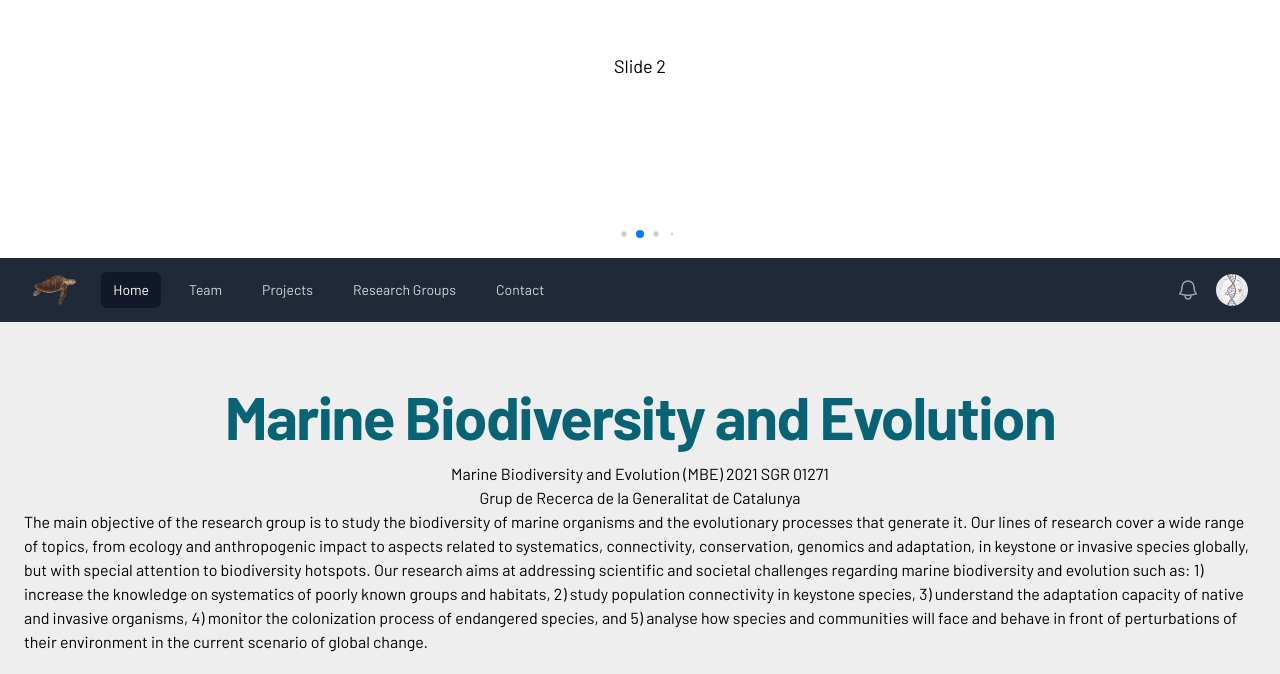
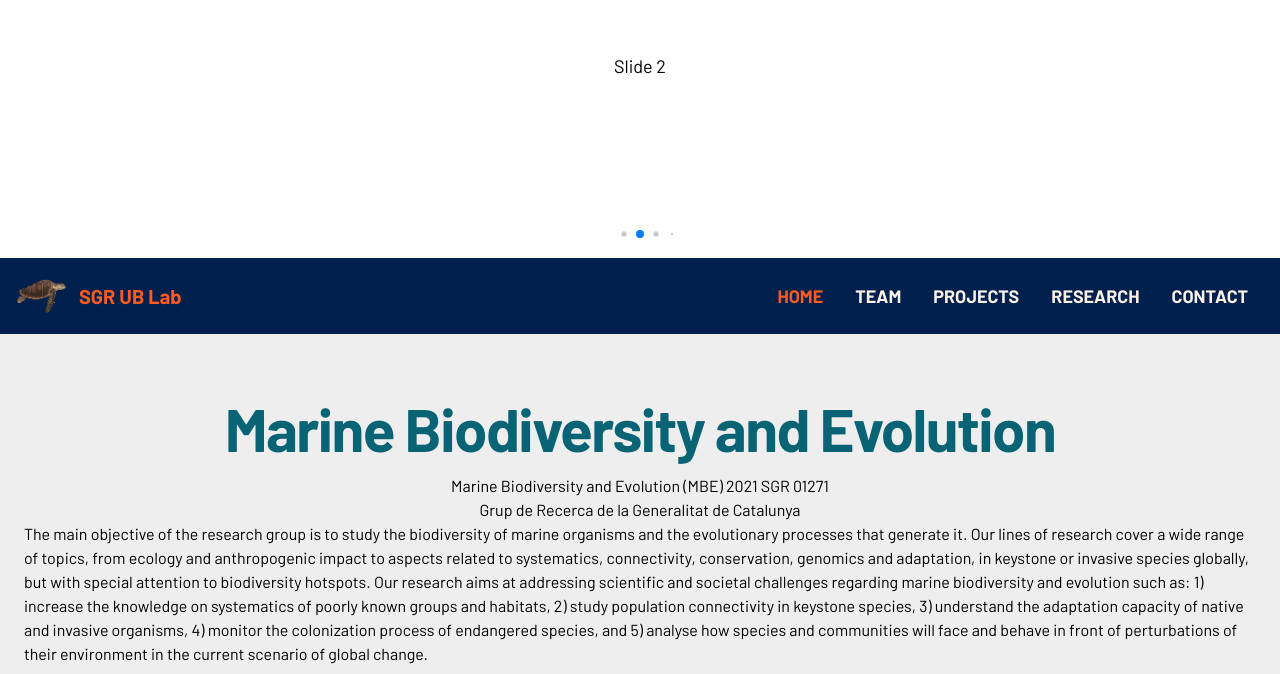
Before and after one commit to molivag/UB-SGR-Marine, a React (Vite) app: page / in a window 1280 px wide. Shown: the part 126-800 px from the top of the page. Built offline with nearby package versions, Linux system fonts and the light colour scheme.

Commit message:
El archivo original de NavBar cambio a .back y se agrega el archivo NavigationBar que contiene la barra de navegacion en uso, se agrega al componente header

```diff
--- a/src/components/Header.tsx
+++ b/src/components/Header.tsx
@@ -1,5 +1,5 @@
 // import MoveImages from "./Carousel";
-import Navigation_menu from "./Navigation";
+// import Navigation_menu from "./Navigation";
 import SwipImages from "./SwiperComp";
 
 // Import Swiper styles
@@ -8,6 +8,7 @@ import 'swiper/css/pagination';
 import 'swiper/css/navigation';
 
 import '../styles/styles.css';
+import MenuBar from "./NavigationBar";
 
 
 function HeaderComp() {
@@ -18,8 +19,9 @@ function HeaderComp() {
           {/* <MoveImages /> */}
 	  <SwipImages/>
         </div>
-        <div>
-          <Navigation_menu />
+        <div className="bg-UBfoothead">
+          {/* <Navigation_menu /> */}
+	  <MenuBar/>
         </div>
       </div>
     </header>
--- a/src/components/Navigation.tsx
+++ /dev/null
@@ -1,153 +0,0 @@
-import {
-  Disclosure,
-  DisclosureButton,
-  DisclosurePanel,
-  Menu,
-  MenuButton,
-  MenuItem,
-  MenuItems,
-} from "@headlessui/react";
-import { Bars3Icon, BellIcon, XMarkIcon } from "@heroicons/react/24/outline";
-
-const navigation = [
-  { name: "Home", href: "/", current: true },
-  { name: "Team", href: "/People", current: false },
-  { name: "Projects", href: "/Projects", current: false },
-  { name: "Research Groups", href: "/Groups", current: false },
-  { name: "Contact", href: "/Contact", current: false },
-  // { name: 'Calendar', href: '#', current: false },
-];
-
-function classNames(...classes: any[]) {
-  return classes.filter(Boolean).join(" ");
-}
-
-function Navigation_menu() {
-  return (
-    <Disclosure as="nav" className="bg-gray-800">
-      <div className="px-2 mx-auto max-w-7xl sm:px-6 lg:px-8">
-        <div className="relative flex items-center justify-between h-16">
-          <div className="absolute inset-y-0 left-0 flex items-center sm:hidden">
-            {/* Mobile menu button*/}
-            <DisclosureButton className="relative inline-flex items-center justify-center p-2 text-gray-400 group rounded-md hover:bg-gray-700 hover:text-white focus:ring-2 focus:ring-white focus:outline-hidden focus:ring-inset">
-              <span className="absolute -inset-0.5" />
-              <span className="sr-only">Open main menu</span>
-              <Bars3Icon
-                aria-hidden="true"
-                className="block size-6 group-data-open:hidden"
-              />
-              <XMarkIcon
-                aria-hidden="true"
-                className="hidden size-6 group-data-open:block"
-              />
-            </DisclosureButton>
-          </div>
-          <div className="flex items-center justify-center flex-1 sm:items-stretch sm:justify-start">
-            <div className="flex items-center shrink-0">
-              <img
-                alt="Your Company"
-                src="img/TortugaBoba.png" /* https://tailwindui.com/plus/img/logos/mark.svg?color=indigo&shade=500" */
-                className="w-auto h-8"
-              />
-            </div>
-            <div className="hidden sm:ml-6 sm:block">
-              <div className="flex space-x-4">
-                {navigation.map((item) => (
-                  <a
-                    key={item.name}
-                    href={item.href}
-                    aria-current={item.current ? "page" : undefined}
-                    className={classNames(
-                      item.current
-                        ? "bg-gray-900 text-white"
-                        : "text-gray-300 hover:bg-gray-700 hover:text-white",
-                      "rounded-md px-3 py-2 text-sm font-medium"
-                    )}
-                  >
-                    {item.name}
-                  </a>
-                ))}
-              </div>
-            </div>
-          </div>
-          <div className="absolute inset-y-0 right-0 flex items-center pr-2 sm:static sm:inset-auto sm:ml-6 sm:pr-0">
-            <button
-              type="button"
-              className="relative p-1 text-gray-400 bg-gray-800 rounded-full hover:text-white focus:ring-2 focus:ring-white focus:ring-offset-2 focus:ring-offset-gray-800 focus:outline-hidden"
-            >
-              <span className="absolute -inset-1.5" />
-              <span className="sr-only">View notifications</span>
-              <BellIcon aria-hidden="true" className="size-6" />
-            </button>
-
-            {/* Profile dropdown */}
-            <Menu as="div" className="relative ml-3">
-              <div>
-                <MenuButton className="relative flex text-sm bg-gray-800 rounded-full focus:ring-2 focus:ring-white focus:ring-offset-2 focus:ring-offset-gray-800 focus:outline-hidden">
-                  <span className="absolute -inset-1.5" />
-                  <span className="sr-only">Open user menu</span>
-                  <img
-                    alt=""
-                    src="img/bigADN.png"
-                    className="rounded-full size-8"
-                  />
-                </MenuButton>
-              </div>
-              <MenuItems
-                transition
-                className="absolute right-0 z-10 w-48 py-1 mt-2 bg-white shadow-lg origin-top-right rounded-md ring-1 ring-black/5 transition focus:outline-hidden data-closed:scale-95 data-closed:transform data-closed:opacity-0 data-enter:duration-100 data-enter:ease-out data-leave:duration-75 data-leave:ease-in"
-              >
-                <MenuItem>
-                  <a
-                    href="#"
-                    className="block px-4 py-2 text-sm text-gray-700 data-focus:bg-gray-100 data-focus:outline-hidden"
-                  >
-                    Your Profile
-                  </a>
-                </MenuItem>
-                <MenuItem>
-                  <a
-                    href="#"
-                    className="block px-4 py-2 text-sm text-gray-700 data-focus:bg-gray-100 data-focus:outline-hidden"
-                  >
-                    Settings
-                  </a>
-                </MenuItem>
-                <MenuItem>
-                  <a
-                    href="#"
-                    className="block px-4 py-2 text-sm text-gray-700 data-focus:bg-gray-100 data-focus:outline-hidden"
-                  >
-                    Sign out
-                  </a>
-                </MenuItem>
-              </MenuItems>
-            </Menu>
-          </div>
-        </div>
-      </div>
-
-      <DisclosurePanel className="sm:hidden">
-        <div className="px-2 pt-2 pb-3 space-y-1">
-          {navigation.map((item) => (
-            <DisclosureButton
-              key={item.name}
-              as="a"
-              href={item.href}
-              aria-current={item.current ? "page" : undefined}
-              className={classNames(
-                item.current
-                  ? "bg-gray-900 text-white"
-                  : "text-gray-300 hover:bg-gray-700 hover:text-white",
-                "block rounded-md px-3 py-2 text-base font-medium"
-              )}
-            >
-              {item.name}
-            </DisclosureButton>
-          ))}
-        </div>
-      </DisclosurePanel>
-    </Disclosure>
-  );
-}
-export default Navigation_menu
--- /dev/null
+++ b/src/components/NavigationBar.tsx
@@ -0,0 +1,78 @@
+import { Link, useLocation } from "react-router-dom";
+import { Navbar } from "flowbite-react";
+
+function MenuBar() {
+  const location = useLocation(); // Obtiene la ruta actual
+
+  // Función para aplicar estilos a los enlaces
+  const getLinkClass = (path: string) =>
+    location.pathname === path
+      ? "uppercase font-bold text-lg text-orange-500 px-3 py-2  "
+      :
+        "uppercase font-bold text-lg text-UBfondo";
+
+  return (
+    <Navbar fluid rounded className="bg-UBfoothead text-UBtitles py-5">
+      <Navbar.Brand as={Link} to="/">
+        <img
+          src="img/TortugaBoba.png"
+          className="mr-3 h-6 sm:h-9"
+          alt="SGR UB Lab"
+        />
+        <span className="text-orange-500 self-center whitespace-nowrap text-xl font-semibold dark:text-white">
+          SGR UB Lab
+        </span>
+      </Navbar.Brand>
+      <Navbar.Toggle />
+      <Navbar.Collapse>
+        <Navbar.Link as={Link} to="/" className={getLinkClass("/")}>
+          {/* <Navbar.Link */}
+          {/*   className="uppercase font-bold text-lg text-UBfondo" */}
+          {/*   as={Link} */}
+          {/*   to="/" */}
+          {/*   active={location.pathname === "/"} */}
+          {/* > */}
+          Home
+        </Navbar.Link>
+        <Navbar.Link as={Link} to="/People" className={getLinkClass("/People")}>
+        {/* <Navbar.Link */}
+        {/*   className="uppercase font-bold text-lg text-UBfondo" */}
+        {/*   as={Link} */}
+        {/*   to="/People" */}
+        {/*   active={location.pathname === "/People"} */}
+        {/* > */}
+          TEAM
+        </Navbar.Link>
+        <Navbar.Link as={Link} to="/Projects" className={getLinkClass("/Projects")}>
+        {/* <Navbar.Link */}
+        {/*   className="uppercase font-bold text-lg text-UBfondo" */}
+        {/*   as={Link} */}
+        {/*   to="/Projects" */}
+        {/*   active={location.pathname === "/Projects"} */}
+        {/* > */}
+          Projects
+        </Navbar.Link>
+        <Navbar.Link as={Link} to="/Research" className={getLinkClass("/Research")}>
+        {/* <Navbar.Link */}
+        {/*   className="uppercase font-bold text-lg text-UBfondo" */}
+        {/*   as={Link} */}
+        {/*   to="/Research" */}
+        {/*   active={location.pathname === "/Research"} */}
+        {/* > */}
+          Research
+        </Navbar.Link>
+        <Navbar.Link as={Link} to="/Contact" className={`${getLinkClass("/Contact")} mr-4`}>
+        {/* <Navbar.Link */}
+        {/*   className="uppercase font-bold text-lg text-UBfondo mr-4" */}
+        {/*   as={Link} */}
+        {/*   to="/Contact" */}
+        {/*   active={location.pathname === "/Contact"} */}
+        {/* > */}
+          Contact
+        </Navbar.Link>
+      </Navbar.Collapse>
+    </Navbar>
+  );
+}
+
+export default MenuBar;
```
Also changed, not shown: 1 other file (tests, documents, lock files or other folders).
